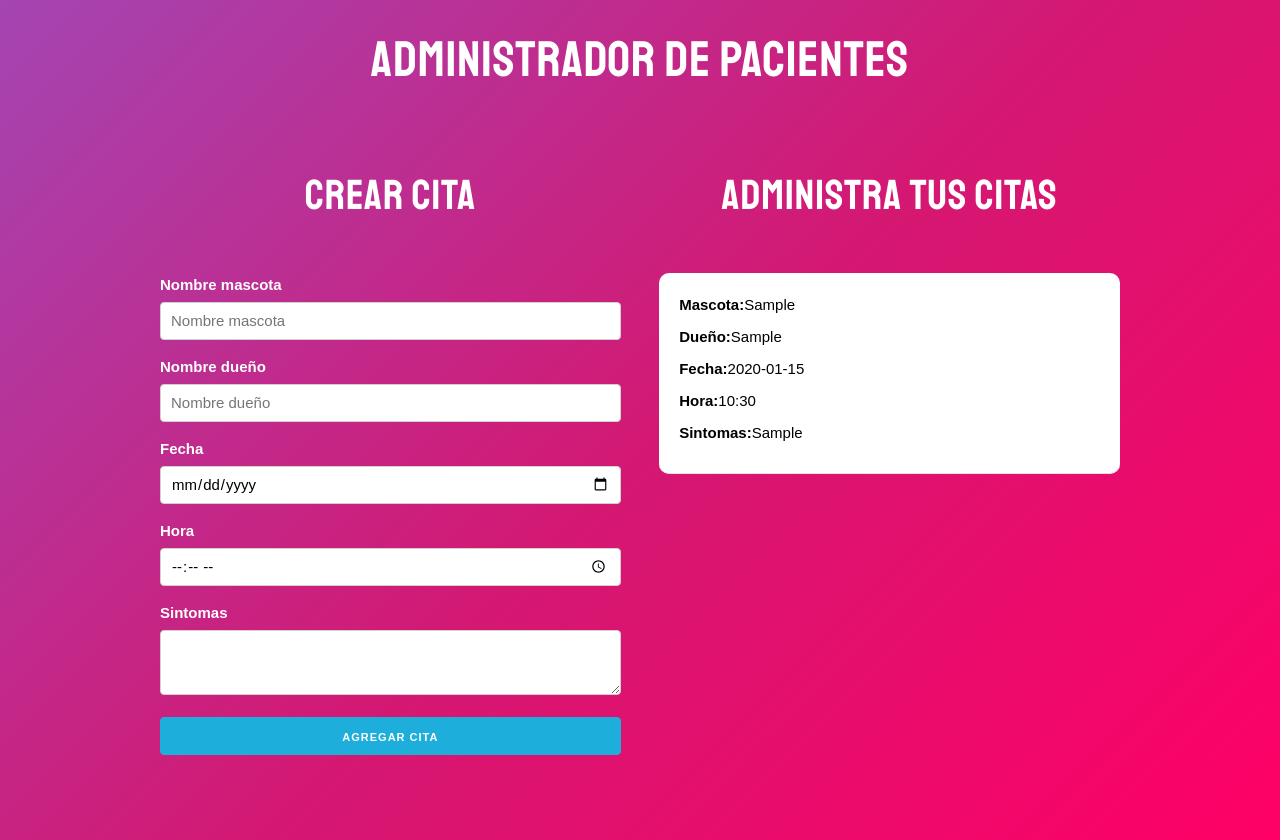
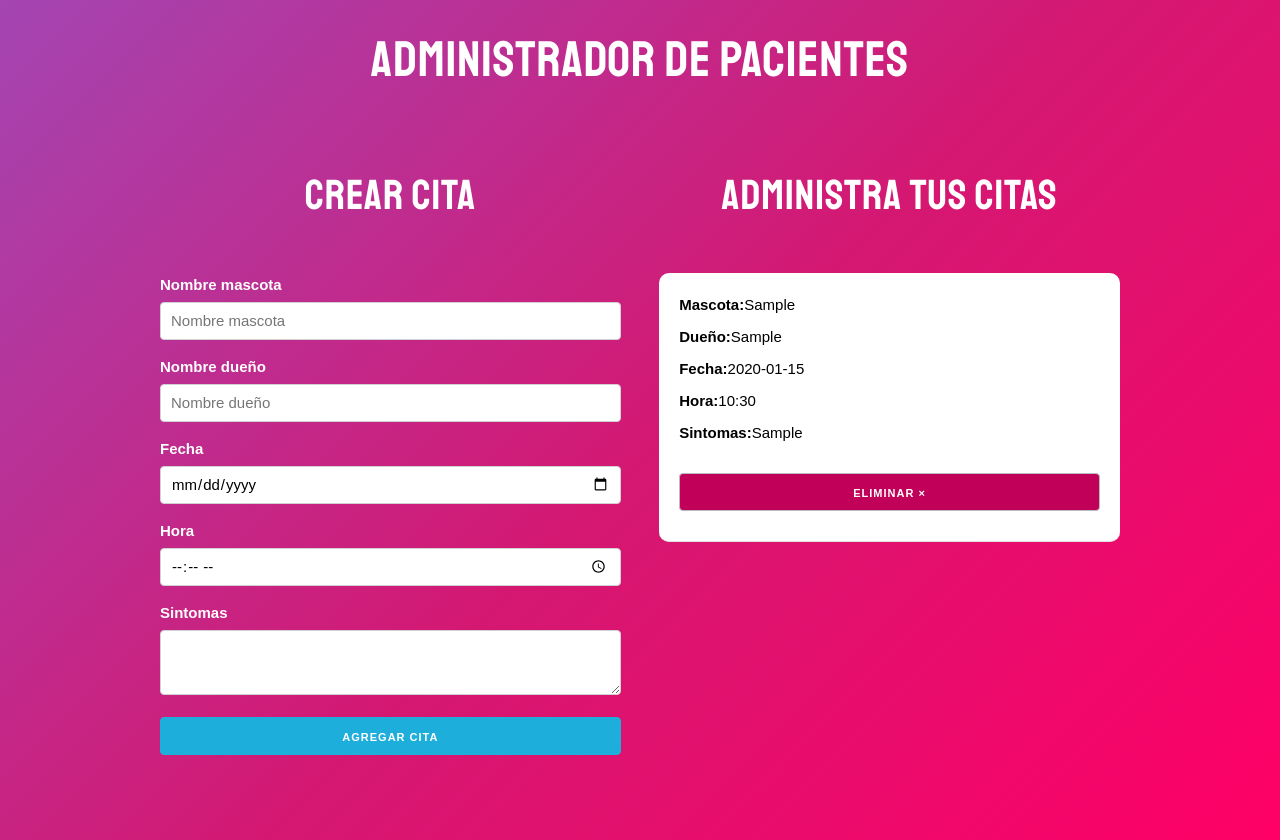
Before and after one commit to fearARGENTINA/AppCitasVeterinaria, a React (Create React App) app: page / in a window 1280 px wide. Both pictures are taken after typing "Sample", "Sample", "2020-01-15", "10:30", "Sample" into the empty fields and a click on the button "AGREGAR CITA". Built offline with nearby package versions, Linux system fonts and the light colour scheme.

Commit message:
Funcionalidad de eliminacion de citas agregadas

```diff
--- a/src/App.js
+++ b/src/App.js
@@ -14,6 +14,13 @@ function App() {
       cita
     ])
   };
+
+  // Funcion que elimina una cita por su id
+  const eliminarCita = id => {
+    const nuevasCitas = citas.filter( cita => cita.id !== id );
+
+    guardarCitas(nuevasCitas);
+  }
 
   return (
     <Fragment>
@@ -32,6 +39,7 @@ function App() {
               <Cita
                 key={cita.id}
                 cita={cita}
+                eliminarCita={eliminarCita}
               />
             ))}
           </div>
--- a/src/components/Cita.js
+++ b/src/components/Cita.js
@@ -1,12 +1,17 @@
 import React from 'react';
 
-const Cita = ({ cita }) => (
+const Cita = ({ cita, eliminarCita }) => (
     <div className="cita">
         <p>Mascota:<span>{ cita.mascota}</span></p>
         <p>Dueño:<span>{ cita.propietario}</span></p>
         <p>Fecha:<span>{ cita.fecha}</span></p>
         <p>Hora:<span>{ cita.hora}</span></p>
         <p>Sintomas:<span>{ cita.sintomas}</span></p>
+
+        <button
+            className="button eliminar u-full-width"
+            onClick={() => eliminarCita(cita.id)}
+        >Eliminar &times;</button>
     </div>
 )
 
```
